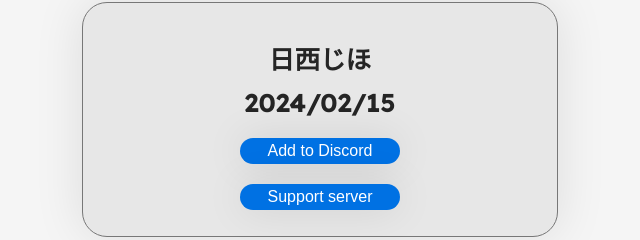
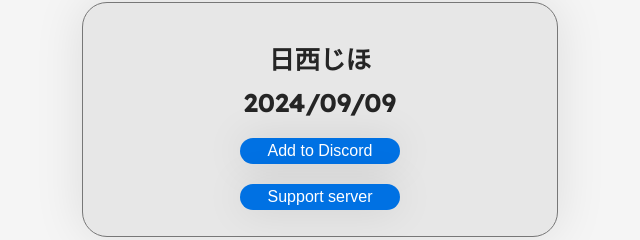
Before and after one commit to Daichimarukana/sarashi-jiho, a plain HTML site: page index.html in a window 1280 px wide. Shown: the part 1461-1701 px from the top of the page, 320-960 px from the left. Drawn offline with Linux system fonts and the light colour scheme; a web font is replaced by a local one.

Commit message:
Update index.html

```diff
--- a/index.html
+++ b/index.html
@@ -87,7 +87,7 @@
             <h1>3. 導入</h1>
             <div class="dlw">
                 <p>日西じほ</p>
-                <p>2024/02/15</p>
+                <p>2024/09/09</p>
                 <div class="dlbutton">
                     <a href="https://discord.com/api/oauth2/authorize?client_id=1185473247651827832&permissions=1067366992960&scope=bot">Add to Discord</a>
                 </div>
```
